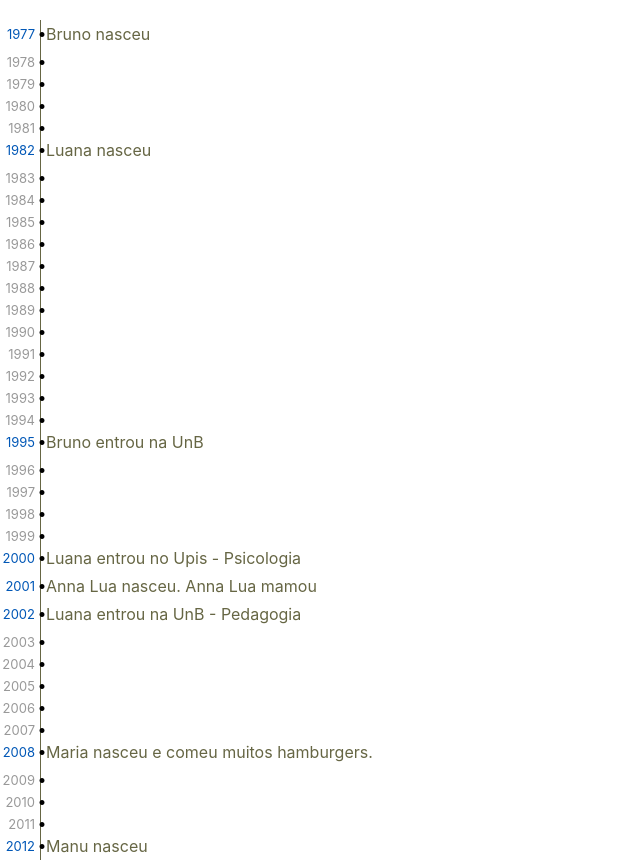
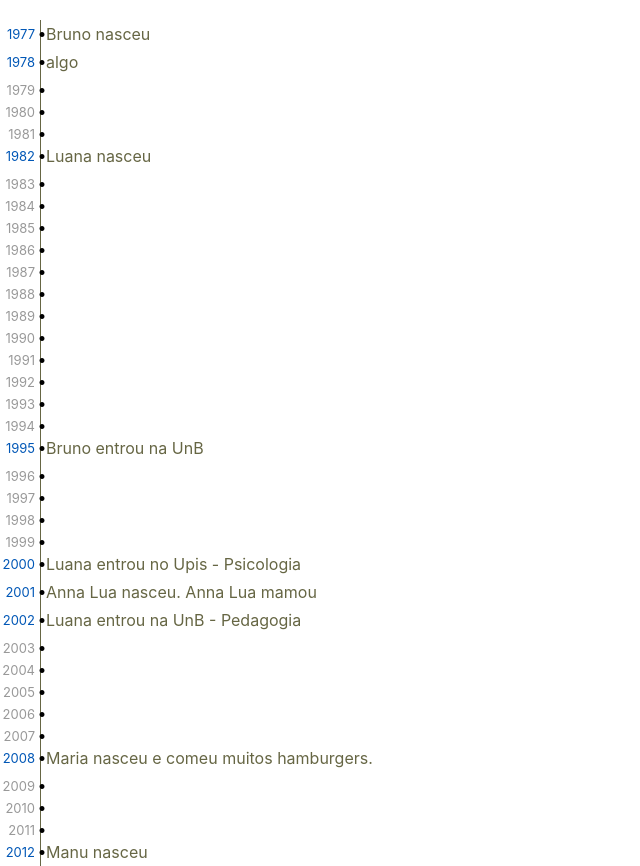
Before and after one commit to brunoreis/em-tempo, a Next.js app: page / in a window 1280 px wide. Shown: the whole page, without its empty margins (0-640 px from the left). Built offline with nearby package versions, Linux system fonts and the light colour scheme.

Commit message:
update test

```diff
--- a/components/timeEvents.js
+++ b/components/timeEvents.js
@@ -2,6 +2,10 @@ export const timeEvents = [
   {
     date: 1977,
     description: 'Bruno nasceu',
+	},
+	{
+    date: 1978,
+    description: 'algo',
   },
   {
     date: 1982,
```
